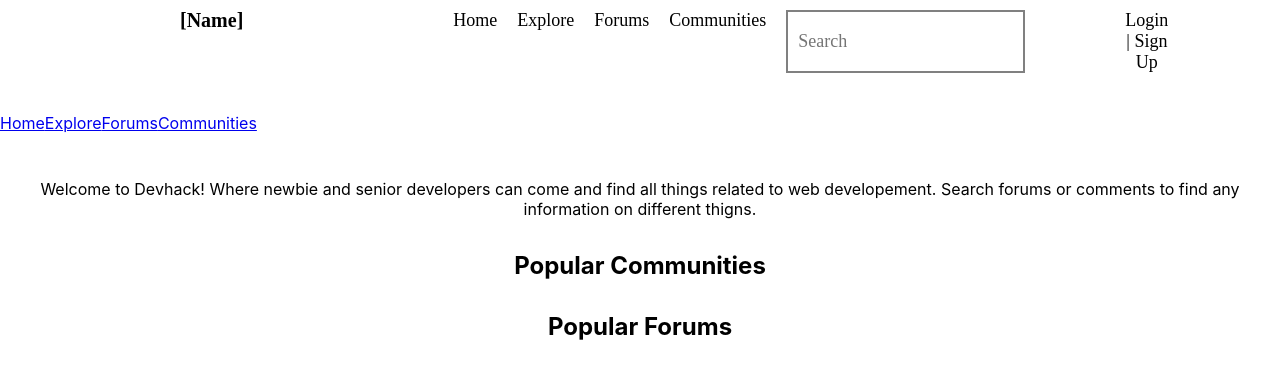
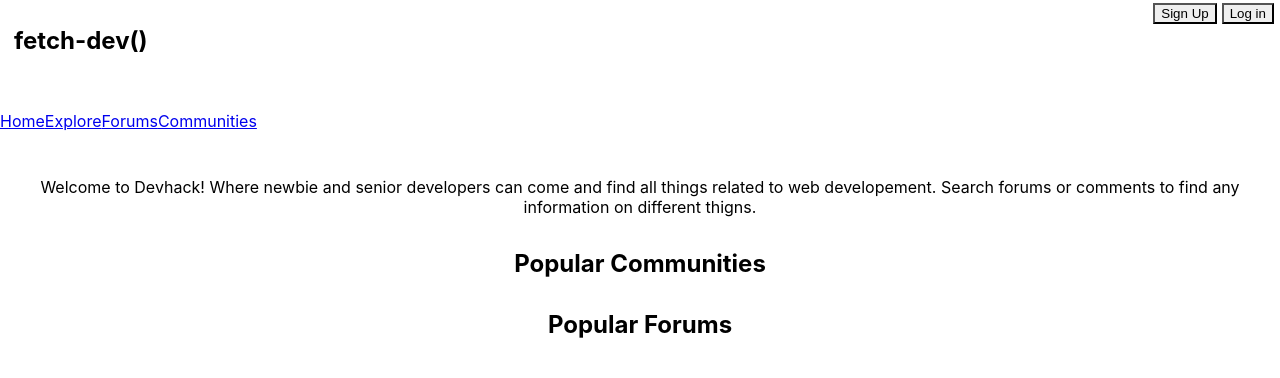
Before and after one commit to naldridge/Capstone-Project, a React (Create React App) app: page / in a window 1280 px wide. Shown: the top 378 px of the page. Built offline with nearby package versions, Linux system fonts and the light colour scheme.

Commit message:
changed layout to incorporate chakra UI

```diff
--- a/src/components/Navbar.jsx
+++ b/src/components/Navbar.jsx
@@ -1,33 +1,68 @@
 import { BrowserRouter as Router, Switch, Route, Link } from "react-router-dom";
+import Nav from "react-bootstrap/Nav";
 import Home from "./Home";
+import { Flex, Heading, Spacer, Box, Button } from "@chakra-ui/react";
 
 const Navbar = () => {
   return (
-    <div className="navbar">
-      <Router>
-        <nav>
-          <a href="/" className="brand">
-            <span className="brand__react">[Name]</span>
-          </a>
-        </nav>
-        <nav className="nav">
-          <Link to="/">Home</Link>
-          <Link to="/">Explore</Link>
-          <Link to="/">Forums</Link>
-          <Link to="/">Communities</Link>
-          <input className="search" placeholder="Search" />
-        </nav>
-        <nav className="nav-right">
-          <Link to="/">Login |</Link>
-          <Link to="/"> Sign Up</Link>
-        </nav>
-        <Switch>
-          <Route exact path="/">
-            <Home />
-          </Route>
-        </Switch>
-      </Router>
-    </div>
+    // <div className="navbar">
+    //   <Router>
+    //     <div className="leftNav">
+    //       <Nav className="justify-content-start" activeKey="/home">
+    //         <Nav.Item>
+    //           <Nav.Link href="/home">[ NAME ]</Nav.Link>
+    //         </Nav.Item>
+    //       </Nav>
+    //     </div>
+    //     <div className="centerNav">
+    //       <Nav className="justify-content-center" activeKey="/home">
+    //         <Nav.Item>
+    //           <Nav.Link href="/home">Explore</Nav.Link>
+    //         </Nav.Item>
+    //         <Nav.Item>
+    //           <Nav.Link eventKey="link-1">Forums</Nav.Link>
+    //         </Nav.Item>
+    //         <Nav.Item>
+    //           <Nav.Link eventKey="link-2">Communities</Nav.Link>
+    //         </Nav.Item>
+    //       </Nav>
+    //     </div>
+    //     <div className="rightNav">
+    //       <Nav className="justify-content-end" activeKey="/home">
+    //         <Nav.Item>
+    //           <Nav.Link href="/home">Log In</Nav.Link>
+    //         </Nav.Item>
+    //         <Nav.Item>
+    //           <Nav.Link eventKey="link-1">Sign Up</Nav.Link>
+    //         </Nav.Item>
+    //         <Nav.Item>
+    //           <Nav.Link eventKey="link-2">About The Team</Nav.Link>
+    //         </Nav.Item>
+    //       </Nav>
+    //     </div>
+    //     <Switch>
+    //       <Route exact path="/">
+    //         <Home />
+    //       </Route>
+    //     </Switch>
+    //   </Router>
+    // </div>
+    <Flex p="2">
+      <Box p="4">
+        <Heading size="md" ml="8">
+          fetch-dev()
+        </Heading>
+      </Box>
+      <Spacer />
+      <Box>
+        <Button colorScheme="purple" mr="5">
+          Sign Up
+        </Button>
+        <Button colorScheme="purple" mr="4">
+          Log in
+        </Button>
+      </Box>
+    </Flex>
   );
 };
 
```
